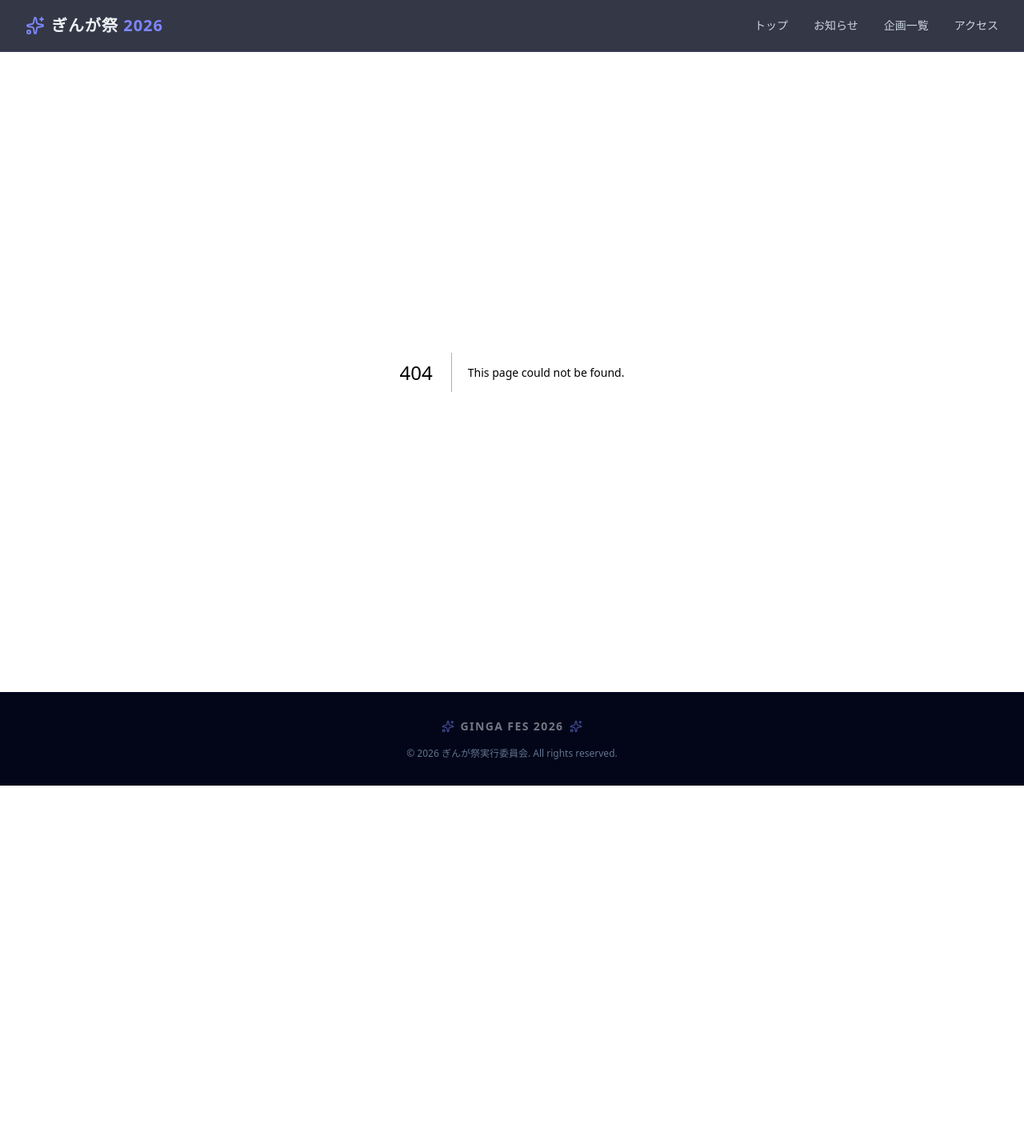
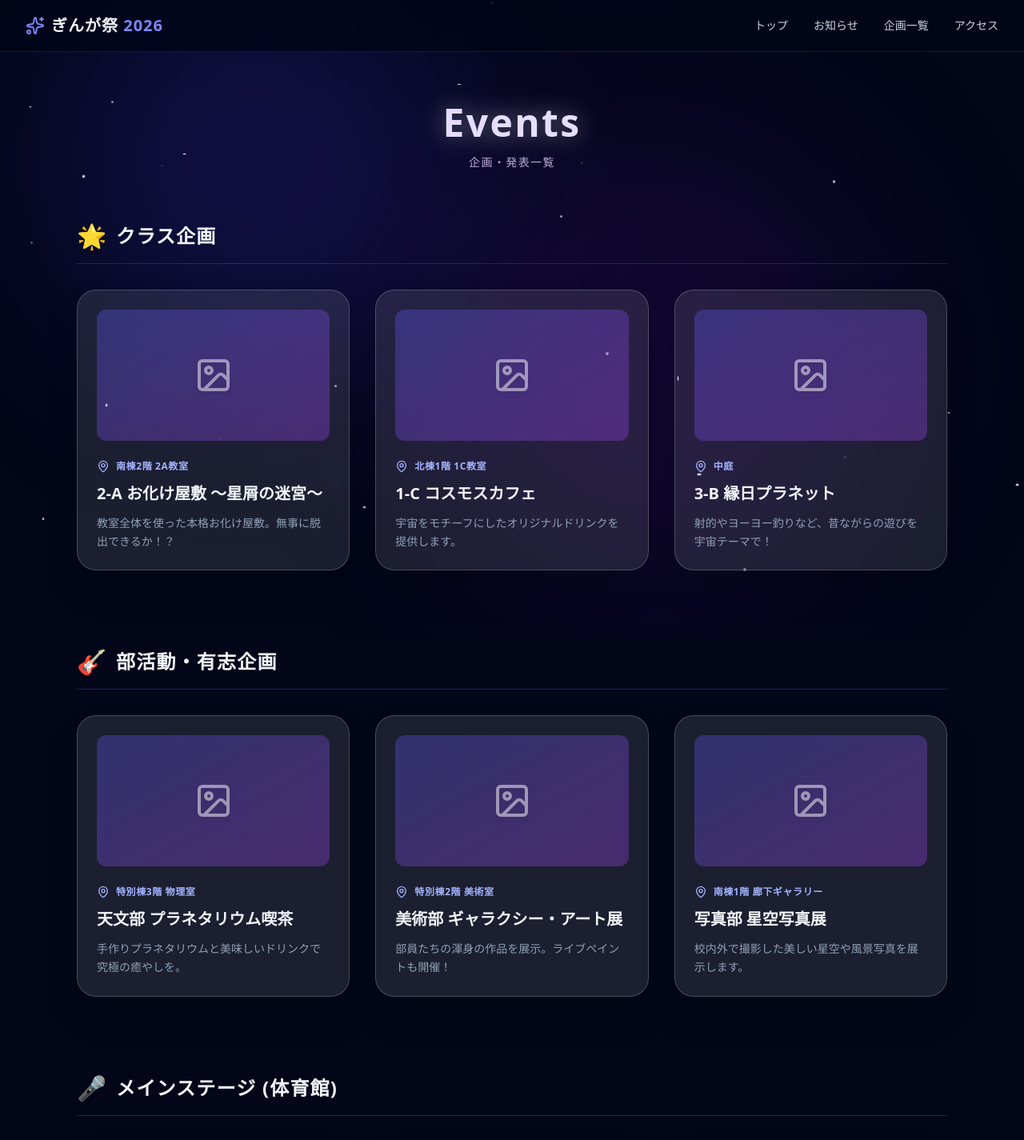
Before and after one commit to gingakouhou/gingafes2026, a Next.js app: page /events in a window 1280 px wide. Before the commit this address had no page. Shown: the top 1425 px of the page at 80% size. Before the commit the page ends 982 px from the top, so only its background shows below. Built offline with nearby package versions, Linux system fonts and the light colour scheme.

Commit message:
feat: 企画一覧(Events)ページを新規作成し、ヘッダーとリンク

```diff
--- /dev/null
+++ b/src/app/events/page.tsx
@@ -0,0 +1,119 @@
+import { Image as ImageIcon, MapPin, Sparkles } from "lucide-react";
+
+export default function EventsPage() {
+  const classEvents = [
+    { title: "2-A お化け屋敷 〜星屑の迷宮〜", location: "南棟2階 2A教室", desc: "教室全体を使った本格お化け屋敷。無事に脱出できるか！？" },
+    { title: "1-C コスモスカフェ", location: "北棟1階 1C教室", desc: "宇宙をモチーフにしたオリジナルドリンクを提供します。" },
+    { title: "3-B 縁日プラネット", location: "中庭", desc: "射的やヨーヨー釣りなど、昔ながらの遊びを宇宙テーマで！" },
+  ];
+
+  const clubEvents = [
+    { title: "天文部 プラネタリウム喫茶", location: "特別棟3階 物理室", desc: "手作りプラネタリウムと美味しいドリンクで究極の癒やしを。" },
+    { title: "美術部 ギャラクシー・アート展", location: "特別棟2階 美術室", desc: "部員たちの渾身の作品を展示。ライブペイントも開催！" },
+    { title: "写真部 星空写真展", location: "南棟1階 廊下ギャラリー", desc: "校内外で撮影した美しい星空や風景写真を展示します。" },
+  ];
+
+  const stageEvents = [
+    { title: "軽音部 ギャラクシーライブ", location: "体育館メインステージ", desc: "最高のバンド演奏をお送りします！一緒に盛り上がろう！" },
+    { title: "ダンス部 スターライト・ショー", location: "体育館メインステージ", desc: "息の合った迫力のダンスパフォーマンス！" },
+    { title: "生徒会 オープニング＆クロージング", location: "体育館メインステージ", desc: "映像とライブ演出が融合した圧巻のステージ。" },
+  ];
+
+  const renderEventCard = (event: typeof classEvents[0], i: number) => (
+    <div
+      key={i}
+      className="group flex flex-col rounded-3xl border border-white/20 bg-white/10 backdrop-blur-md p-6 shadow-2xl transition-all hover:-translate-y-2 hover:bg-white/20 hover:border-white/30"
+    >
+      {/* プレースホルダー画像部分（美しいグラデーション） */}
+      <div className="mb-6 flex aspect-video w-full items-center justify-center rounded-xl bg-gradient-to-br from-indigo-500/30 to-purple-500/30 text-white transition-opacity group-hover:opacity-80">
+        <ImageIcon className="h-12 w-12 opacity-50 drop-shadow-md" />
+      </div>
+
+      <div className="flex items-center gap-2 mb-3">
+        <MapPin className="h-4 w-4 text-indigo-300" />
+        <span className="text-xs font-semibold tracking-wider text-indigo-300">
+          {event.location}
+        </span>
+      </div>
+
+      <h3 className="mb-3 text-xl font-bold text-slate-100">{event.title}</h3>
+      <p className="text-sm leading-relaxed text-slate-400">
+        {event.desc}
+      </p>
+    </div>
+  );
+
+  return (
+    <div className="relative min-h-[calc(100vh-4rem)]">
+      {/* 常に背面にある星空・オーロラエフェクト (fixed) */}
+      <div className="fixed inset-0 z-0 pointer-events-none overflow-hidden">
+        <div className="absolute top-1/4 left-1/4 h-[500px] w-[500px] -translate-x-1/2 -translate-y-1/2 rounded-full bg-indigo-600/20 mix-blend-screen blur-[120px] max-md:h-[300px] max-md:w-[300px]" />
+        <div className="absolute bottom-1/4 right-1/4 h-[600px] w-[600px] translate-x-1/4 translate-y-1/4 rounded-full bg-purple-600/10 mix-blend-screen blur-[120px] max-md:h-[300px] max-md:w-[300px]" />
+
+        {/* 無数の星 */}
+        {[...Array(30)].map((_, i) => (
+          <div
+            key={i}
+            className="absolute rounded-full bg-white opacity-20 animate-twinkle"
+            style={{
+              top: `${Math.random() * 100}%`,
+              left: `${Math.random() * 100}%`,
+              width: `${Math.random() * 3 + 1}px`,
+              height: `${Math.random() * 3 + 1}px`,
+              animationDelay: `${Math.random() * 3}s`,
+              animationDuration: `${Math.random() * 2 + 2}s`,
+            }}
+          />
+        ))}
+      </div>
+
+      <main className="relative z-10 w-full max-w-6xl px-4 py-16 mx-auto sm:px-6 lg:px-8">
+
+        <div className="mb-16 text-center animate-fade-in-up">
+          <h1 className="text-4xl font-extrabold tracking-wider md:text-5xl text-transparent bg-clip-text bg-gradient-to-r from-purple-200 to-indigo-100 drop-shadow-[0_0_15px_rgba(255,255,255,0.4)]">
+            Events
+          </h1>
+          <p className="mt-4 text-sm tracking-widest text-purple-200/80 uppercase">
+            企画・発表一覧
+          </p>
+        </div>
+
+        <div className="space-y-24">
+          {/* クラス企画 */}
+          <section className="animate-fade-in-up [animation-delay:200ms] opacity-0 [animation-fill-mode:forwards]">
+            <div className="flex items-center gap-3 mb-8 border-b border-indigo-500/30 pb-4">
+              <span className="text-3xl">🌟</span>
+              <h2 className="text-2xl font-bold tracking-wider text-slate-100">クラス企画</h2>
+            </div>
+            <div className="grid grid-cols-1 md:grid-cols-2 lg:grid-cols-3 gap-8">
+              {classEvents.map((event, i) => renderEventCard(event, i))}
+            </div>
+          </section>
+
+          {/* 部活動・有志 */}
+          <section className="animate-fade-in-up [animation-delay:400ms] opacity-0 [animation-fill-mode:forwards]">
+            <div className="flex items-center gap-3 mb-8 border-b border-indigo-500/30 pb-4">
+              <span className="text-3xl">🎸</span>
+              <h2 className="text-2xl font-bold tracking-wider text-slate-100">部活動・有志企画</h2>
+            </div>
+            <div className="grid grid-cols-1 md:grid-cols-2 lg:grid-cols-3 gap-8">
+              {clubEvents.map((event, i) => renderEventCard(event, i))}
+            </div>
+          </section>
+
+          {/* ステージ */}
+          <section className="animate-fade-in-up [animation-delay:600ms] opacity-0 [animation-fill-mode:forwards]">
+            <div className="flex items-center gap-3 mb-8 border-b border-purple-500/30 pb-4">
+              <span className="text-3xl">🎤</span>
+              <h2 className="text-2xl font-bold tracking-wider text-slate-100">メインステージ (体育館)</h2>
+            </div>
+            <div className="grid grid-cols-1 md:grid-cols-2 lg:grid-cols-3 gap-8">
+              {stageEvents.map((event, i) => renderEventCard(event, i))}
+            </div>
+          </section>
+        </div>
+
+      </main>
+    </div>
+  );
+}
--- a/src/app/page.tsx
+++ b/src/app/page.tsx
@@ -1,5 +1,6 @@
-import { ChevronDown, Calendar, Headphones, Rocket, Star, Image as ImageIcon } from "lucide-react";
+import { ChevronDown, Calendar, Headphones, Rocket, Star, Image as ImageIcon, ArrowRight } from "lucide-react";
 import { getNewsList } from "@/lib/microcms";
+import Link from "next/link";
 
 // ISR: 60秒ごとにキャッシュを再検証し、microCMSの更新を反映
 export const revalidate = 60;
@@ -137,6 +138,16 @@ export default async function Home() {
               </div>
             ))}
           </div>
+
+          <div className="mt-12 text-center">
+            <Link
+              href="/events"
+              className="inline-flex items-center gap-2 rounded-full border border-indigo-400/50 bg-indigo-500/10 px-8 py-4 text-sm font-medium tracking-widest text-indigo-300 transition-all hover:bg-indigo-500/20 hover:text-indigo-200 hover:shadow-[0_0_20px_rgba(99,102,241,0.3)] hover:-translate-y-1"
+            >
+              すべての企画を見る
+              <ArrowRight className="h-4 w-4" />
+            </Link>
+          </div>
         </section>
       </div>
     </div>
--- a/src/components/Header.tsx
+++ b/src/components/Header.tsx
@@ -7,7 +7,7 @@ import { Menu, X, Sparkles } from "lucide-react";
 const navLinks = [
   { name: "トップ", href: "/" },
   { name: "お知らせ", href: "/#news" },
-  { name: "企画一覧", href: "/#events" },
+  { name: "企画一覧", href: "/events" },
   { name: "アクセス", href: "/access" },
 ];
 
```
